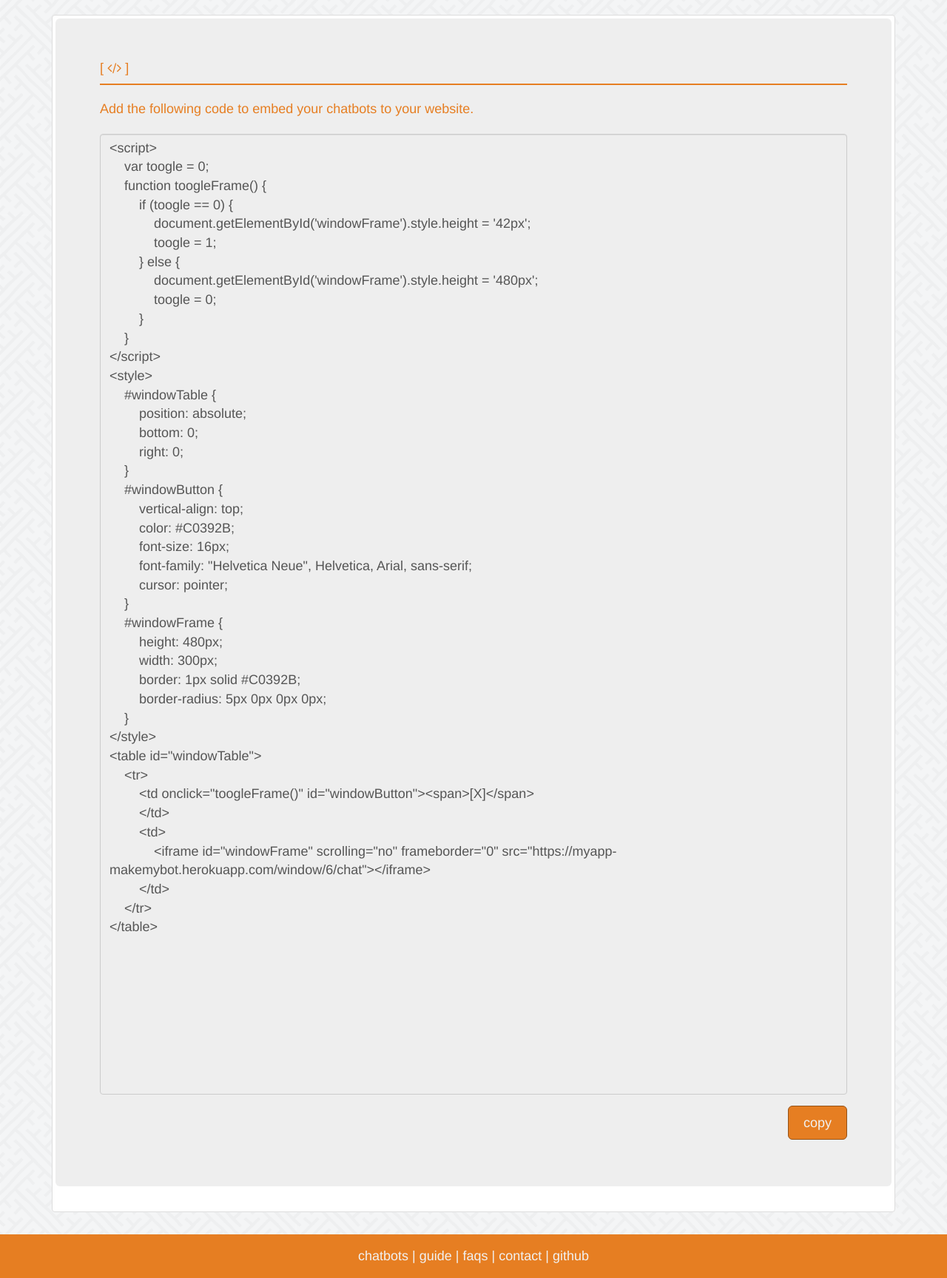
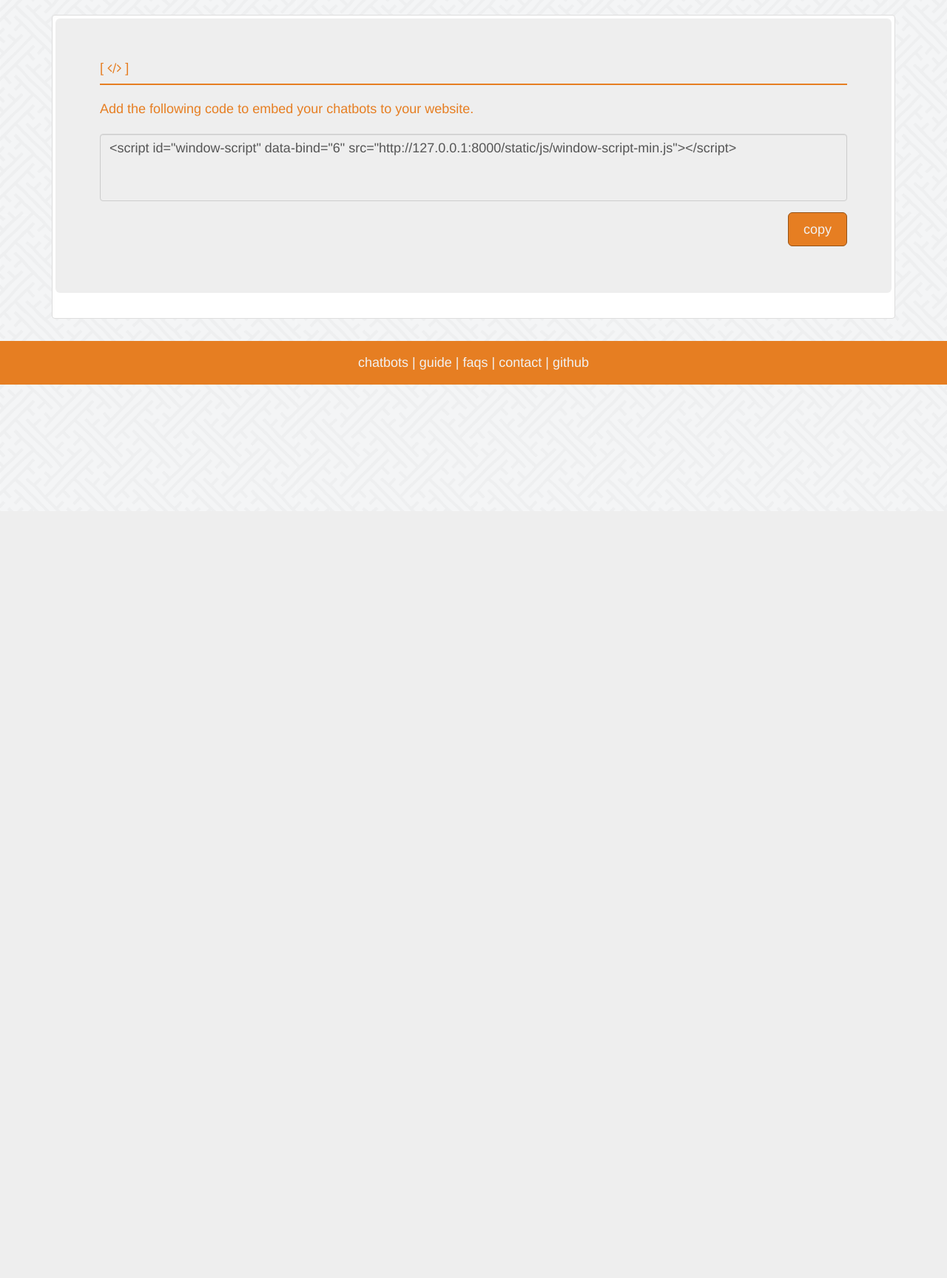
Before and after one commit to kaushalmeena1996/myapp-makemybot, a Django app: page /embed in a window 1280 px wide. Shown: the part 109-1837 px from the top of the page at 74% size. After the commit the page ends 629 px from the top, so only its background shows below. Run offline with Django 3.2, Linux system fonts and the light colour scheme; a user stored in the database is signed in; data comes from the database, SQL or seed files in the repository; both versions use the stored data as it was after the commit; some libraries are stand-ins or nearby versions.

Commit message:
minified embed code

```diff
--- a/botapp/static/js/custom-script00.js
+++ b/botapp/static/js/custom-script00.js
@@ -98,18 +98,3 @@ function backAction() {
 function defaultAction() {
     alertAction('error occured while loading avtaar.');
 }
-
-function escapeAction(content) {
-    return content.replace(/&amp;/g, '&')
-        .replace(/&lt;/g, '<')
-        .replace(/&gt;/g, '>')
-        .replace(/&quot;/g, '"')
-        .replace(/&#039;/g, "'");
-}
-
-function previewAction() {
-    content = $("#embedCode").val();
-    content = escapeAction(content)
-    alert(content);
-    $('#previewContent').html(content);
-}
--- /dev/null
+++ b/botapp/static/js/window-script-min.js
@@ -0,0 +1 @@
+function toogleFrame(){0==toogle?(document.getElementById("windowFrame").style.height="42px",toogle=1):(document.getElementById("windowFrame").style.height="480px",toogle=0)}!function(){var e=document.getElementsByTagName("body")[0],t=document.head||document.getElementsByTagName("head")[0],o=document.getElementById("window-script").getAttribute("data-bind"),n=document.createElement("style");n.type="text/css";var d="#windowTable{position:absolute;bottom:0;right:0}#windowButton{vertical-align:top;color:#C0392B;font-size:16px;font-family:'Helvetica Neue',Helvetica,Arial,sans-serif;cursor:pointer}#windowFrame{height:480px;width:300px;border:1px solid #C0392B;border-radius:5px 0 0}";n.styleSheet?n.styleSheet.cssText=d:n.appendChild(document.createTextNode(d));var i=document.createElement("div");i.id="windowTable";var a="<table><tr><td onclick='toogleFrame()' id='windowButton'><span>[X]</span></td><td><iframe id='windowFrame' scrolling='no' frameborder='0' src='http://127.0.0.1:8000/window/"+o+"/chat'></iframe></td></tr></table>";i.innerHTML=a,t.appendChild(n),e.appendChild(i)}();var toogle=0;
--- a/botapp/templates/base.html
+++ b/botapp/templates/base.html
@@ -140,7 +140,10 @@
     <script src="{% static 'js/custom-script01.js' %}"></script>
     <script>
         $(document).ready(function () {
-            chatAction('{{botItem.brain.url}}');
+            chatAction('{{botItem.brain.url}}', '{{botItem.message}}', '{{botItem.greet}}');
+        });
+        $(window).on('unload', function () {
+            logConversation();
         });
     </script>
     {% endif %}
@@ -149,6 +152,13 @@
             $(".preloader").fadeOut("fast");;
         });
     </script>
+    {% if alertText %}
+    <script>
+        $(document).ready(function () {
+            alertAction('{{alertText}}');
+        });
+    </script>
+    {% endif %}
 </body>
 
 </html>
--- a/botapp/templates/chat.html
+++ b/botapp/templates/chat.html
@@ -17,7 +17,7 @@
                                         <div class="bubble-header">{{botItem.name}}</div>
                                         <div id="messageBody" class="bubble-body"></div>
                                         <div class="font-size-xs">
-                                            <span class="fa fa-clock-o" aria-hidden="true"></span><span id="messageTime"></span>
+                                            <span class="fa fa-clock-o"></span>&nbsp;<span id="messageTime"></span>
                                         </div>
                                     </div>
                                 </td>
@@ -33,7 +33,7 @@
                                         <div class="bubble-header">User</div>
                                         <div id="messageBody" class="bubble-body center"></div>
                                         <div class="font-size-xs">
-                                            <span class="fa fa-clock-o" aria-hidden="true"></span><span id="messageTime"></span>
+                                            <span class="fa fa-clock-o"></span>&nbsp;<span id="messageTime"></span>
                                         </div>
                                     </div>
                                 </td>
--- a/botapp/templates/chatbots01.html
+++ b/botapp/templates/chatbots01.html
@@ -25,7 +25,7 @@
                                         <div class="bubble-header">{{botItem.name}}</div>
                                         <div id="messageBody" class="bubble-body"></div>
                                         <div class="font-size-xs">
-                                            <span class="fa fa-clock-o" aria-hidden="true"></span><span id="messageTime"></span>
+                                            <span class="fa fa-clock-o"></span>&nbsp;<span id="messageTime"></span>
                                         </div>
                                     </div>
                                 </td>
@@ -41,7 +41,7 @@
                                         <div class="bubble-header">User</div>
                                         <div id="messageBody" class="bubble-body center"></div>
                                         <div class="font-size-xs">
-                                            <span class="fa fa-clock-o" aria-hidden="true"></span><span id="messageTime"></span>
+                                            <span class="fa fa-clock-o"></span>&nbsp;<span id="messageTime"></span>
                                         </div>
                                     </div>
                                 </td>
--- a/botapp/templates/embed.html
+++ b/botapp/templates/embed.html
@@ -6,48 +6,8 @@
             <hr class="hr-darkorange">
             <span class="font-size-sm">Add the following code to embed your chatbots to your website.</span><br><br>
             <div class="form-group">
-                <textarea id="embedCode" class="form-control fixed-textarea font-size-sm" rows="50" readonly>
-&lt;script&gt;
-    var toogle = 0;
-    function toogleFrame() {
-        if (toogle == 0) {
-            document.getElementById('windowFrame').style.height = '42px';
-            toogle = 1;
-        } else {
-            document.getElementById('windowFrame').style.height = '480px';
-            toogle = 0;
-        }
-    }
-&lt;/script&gt;
-&lt;style&gt;
-    #windowTable {
-        position: absolute;
-        bottom: 0;
-        right: 0;
-    }
-    #windowButton {
-        vertical-align: top;
-        color: #C0392B;
-        font-size: 16px;
-        font-family: &quot;Helvetica Neue&quot;, Helvetica, Arial, sans-serif;
-        cursor: pointer;
-    }
-    #windowFrame {
-        height: 480px;
-        width: 300px;
-        border: 1px solid #C0392B;
-        border-radius: 5px 0px 0px 0px;
-    }
-&lt;/style&gt;
-&lt;table id=&quot;windowTable&quot;&gt;
-    &lt;tr&gt;
-        &lt;td onclick=&quot;toogleFrame()&quot; id=&quot;windowButton&quot;&gt;&lt;span&gt;[X]&lt;/span&gt;
-        &lt;/td&gt;
-        &lt;td&gt;
-            &lt;iframe id=&quot;windowFrame&quot; scrolling=&quot;no&quot; frameborder=&quot;0&quot; src=&quot;https://myapp-makemybot.herokuapp.com/window/{{botId}}/chat&quot;&gt;&lt;/iframe&gt;
-        &lt;/td&gt;
-    &lt;/tr&gt;
-&lt;/table&gt;
+                <textarea id="embedCode" class="form-control fixed-textarea font-size-sm" rows="3" readonly>
+&lt;script id=&quot;window-script&quot; data-bind=&quot;{{botId}}&quot; src=&quot;http://127.0.0.1:8000/static/js/window-script-min.js&quot;&gt;&lt;/script&gt;
                 </textarea>
             </div>
             <div class="form-group text-right">
--- a/botapp/templates/setting01.html
+++ b/botapp/templates/setting01.html
@@ -52,8 +52,8 @@
                     <span>Do you really want to delete your account?</span>
                 </div>
                 <div class="modal-footer">
-                    <button type="submit" class="btn btn-danger min-width-lg">Yes</button>
-                    <button type="button" class="btn btn-default min-width-lg" data-dismiss="modal">No</button>
+                    <button type="submit" class="btn btn-danger min-width-lg">delete</button>
+                    <button type="button" class="btn btn-default min-width-lg" data-dismiss="modal">return</button>
                 </div>
             </form>
         </div>
--- a/botapp/templates/teach00.html
+++ b/botapp/templates/teach00.html
@@ -3,7 +3,7 @@
     <div class="jumbotron">
         <ul class="nav nav-tabs">
             <li class="pull-right">
-                <a href=""><span class='fa fa-file-text-o fa-2x'></span></a>
+                <a href="{% url 'teach02' %}"><span class='fa fa-file-text-o fa-2x'></span></a>
             </li>
             <li class="pull-right">
                 <a href="{% url 'teach01' %}"><span class="fa fa-upload fa-2x"></span></a>
--- a/botapp/templates/teach01.html
+++ b/botapp/templates/teach01.html
@@ -3,7 +3,7 @@
     <div class="jumbotron">
         <ul class="nav nav-tabs">
             <li class="pull-right">
-                <a href=""><span class='fa fa-file-text-o fa-2x'></span></a>
+                <a href="% url 'teach02' %}"><span class='fa fa-file-text-o fa-2x'></span></a>
             </li>
             <li class="active pull-right">
                 <a><span class="fa fa-upload fa-2x"></span></a>
--- a/botapp/urls.py
+++ b/botapp/urls.py
@@ -4,21 +4,21 @@ from . import views
 
 urlpatterns = [
     url(r'^$', views.home, name='home'),
-    url(r'^signin/$', views.signin, name='login'),
-    url(r'^signout/$', views.signout, name='logout'),
-    url(r'^signup/$', views.signup, name='register'),
+    url(r'^signin$', views.signin, name='login'),
+    url(r'^signout$', views.signout, name='logout'),
+    url(r'^signup$', views.signup, name='register'),
     url(r'^chatbots/list$', views.chatbots00, name='chatbots00'),
     url(r'^chatbots//?(?P<bot_id>\d+)?/chat$',
         views.chatbots01, name='chatbots01'),
-    url(r'^guide/$', views.guide, name='guide'),
-    url(r'^faqs/$', views.faqs, name='faqs'),
-    url(r'^contact/$', views.contact, name='contact'),
-    url(r'^chat/$', views.chat, name='chat'),
+    url(r'^guide$', views.guide, name='guide'),
+    url(r'^faqs$', views.faqs, name='faqs'),
+    url(r'^contact$', views.contact, name='contact'),
+    url(r'^chat$', views.chat, name='chat'),
     url(r'^teach/edit$', views.teach00, name='teach00'),
     url(r'^teach/upload$', views.teach01, name='teach01'),
     url(r'^teach/log$', views.teach02, name='teach02'),
     url(r'^setting/bot$', views.setting00, name='setting00'),
     url(r'^setting/user$', views.setting01, name='setting01'),
     url(r'^embed$', views.embed, name='embed'),
-    url(r'^window//?(?P<bot_id>\d+)?/chat$$', views.window, name='window')
+    url(r'^window//?(?P<bot_id>\d+)?/chat$', views.window, name='window')
 ]
--- a/botapp/views.py
+++ b/botapp/views.py
@@ -121,10 +121,6 @@ def signup(request):
                 messages.info(
                     request, "username must be between 4 to 32 characters.")
                 signup_err = True
-            elif User.objects.filter(username=username).exists():
-                messages.info(
-                    request, 'specified username has been already taken.')
-                signup_err = True
             elif not valid_username(username):
                 messages.info(
                     request, "username must only contain alphanumeric characters and special characters.")
@@ -219,8 +215,11 @@ def chatbots01(request, bot_id):
 
     context = generate_context(request, 'chatbots')
     if bot_item:
-        context['botItem'] = bot_item
-        context['chatPage'] = True
+        if bot_item.visible:
+            context['botItem'] = bot_item
+            context['chatPage'] = True
+        else:
+            context['alertText'] = 'specified bot is not available for viewing.'
     else:
         messages.info(request, 'specified bot was not found.')
 
@@ -325,21 +324,29 @@ def teach01(request):
 def teach02(request):
     if request.user.is_authenticated:
         if request.method == 'POST':
-            brain_text = request.POST['brainText']
-
             bot_item = request.user.bot_set.first()
             if bot_item is None:
                 messages.info(
-                    request, 'specified bot was not found in database.')
-                return redirect('teach00')
+                    request, 'couldn\'t log conversation as bot was not found.')
+                return redirect('home')
+            log_file = bot_item.chatlog
 
-            brain_file = bot_item.brain
-            brain_file.open(mode='wb')
-            brain_file.write(brain_text)
-            brain_file.close()
+            if 'logText' in request.POST:
+                log_file.open(mode='rb')
+                log_text = log_file.read()
+                log_file.close()
+                if not basename(bot_item.brain.name) == 'bot_default.rive':
+                    log_file.delete()
+                file_text = log_text + request.POST['logText']
+                log_file.save('bot_log.txt', ContentFile(file_text))
+                return {'success': True}
 
-            messages.info(request, 'brain file edited successfully.')
-            return redirect('teach00')
+            if 'clearText' in request.POST:
+                log_file.delete()
+                log_file.save('bot_log.txt', ContentFile(''))
+
+                messages.info(request, 'log successfully cleared.')
+                return redirect('teach02')
         else:
             bot_item = request.user.bot_set.first()
 
@@ -349,10 +356,14 @@ def teach02(request):
                     request, 'specified bot was not found in database.')
             else:
                 log_file = bot_item.chatlog
-                log_file.open(mode='rb')
-                log_text = brain_file.read()
-                log_file.close()
-                context['logText'] = log_text
+                if log_file.name:
+                    log_file.open(mode='rb')
+                    log_text = log_file.read()
+                    log_file.close()
+                    context['logText'] = log_text
+                else:
+                    log_file.save('bot_log.txt', ContentFile(''))
+                    context['logText'] = ''
 
             return render(request, 'teach02.html', context)
     else:
```
Also changed, not shown: botapp/static/js/custom-script01.js (+52 -13 lines), botapp/templates/setting00.html (+5 -4 lines), botapp/templates/teach02.html (+6 -3 lines), botapp/templates/window.html (+8 -5 lines), database/db.sqlite3, 3 other files.
